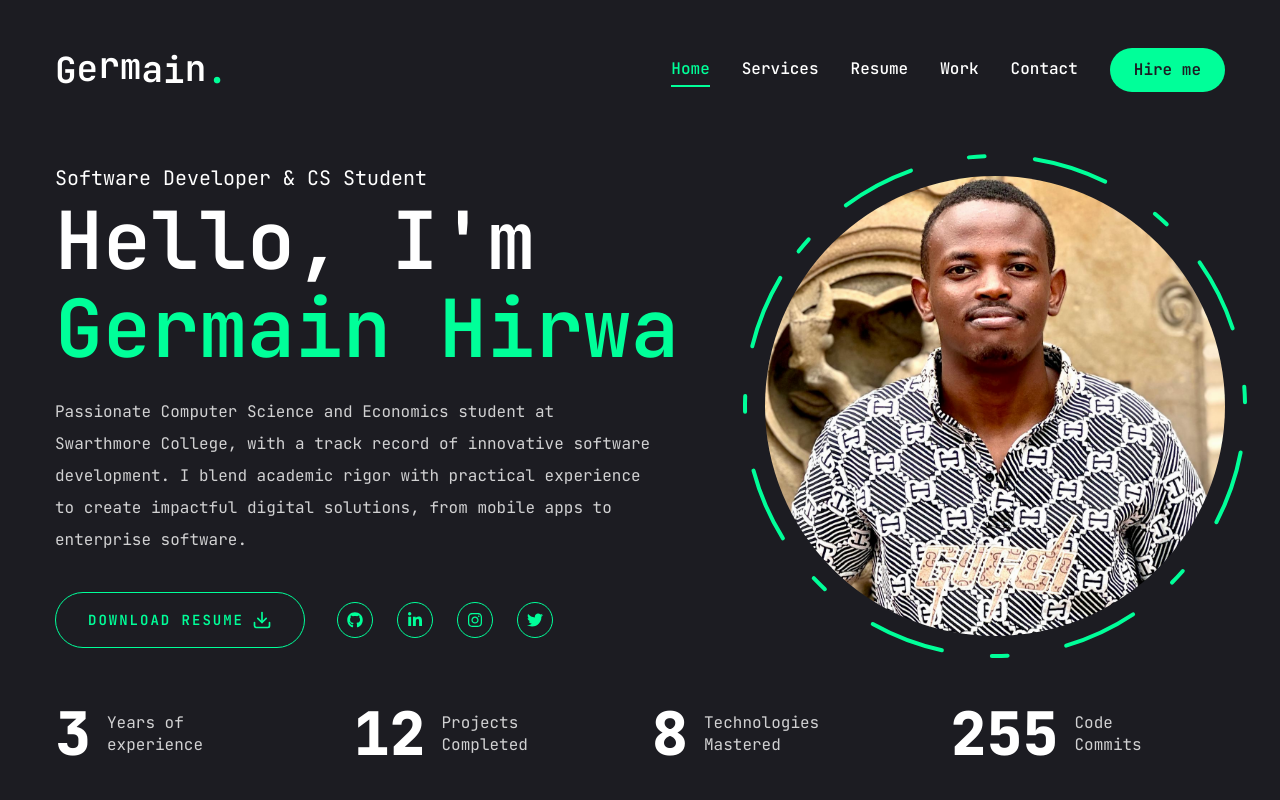
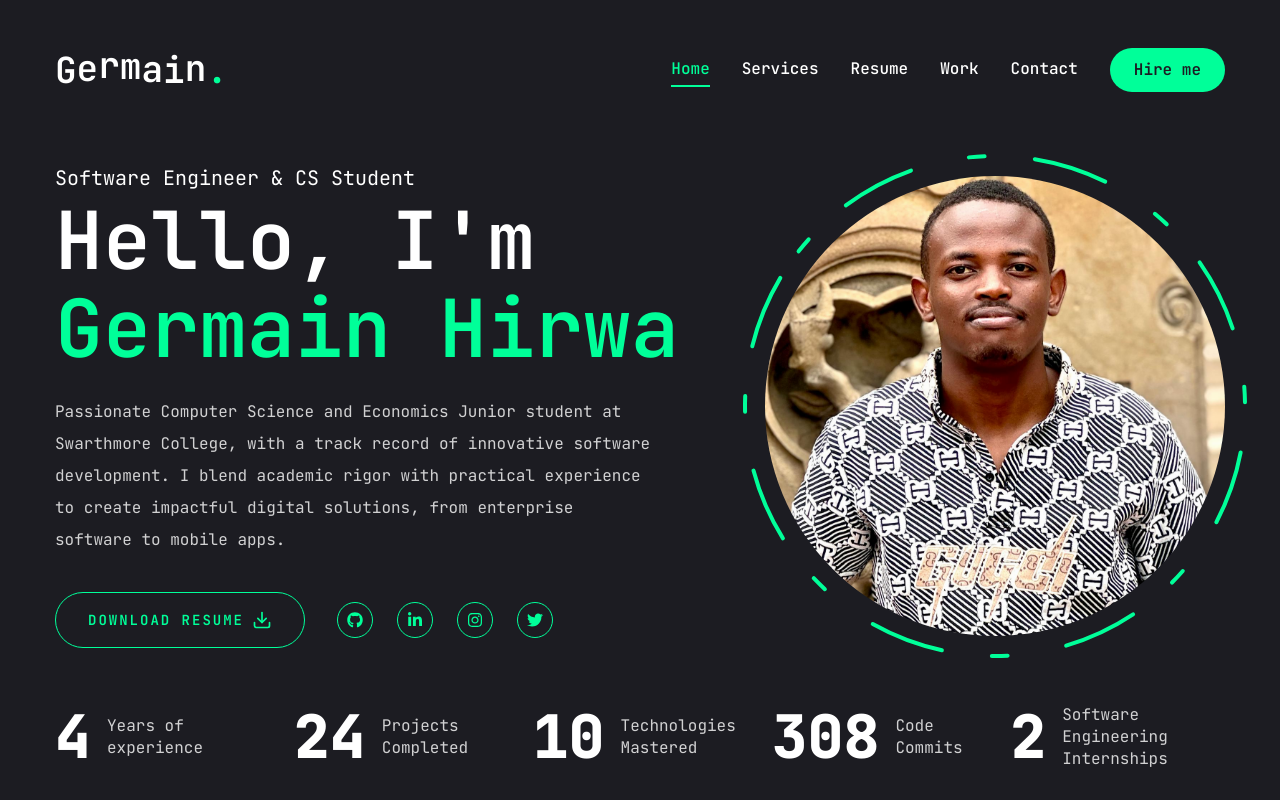
Before and after one commit to germainhirwa/germain-portifolio, a Next.js app: page / in a window 1280 px wide. Built offline with nearby package versions, Linux system fonts and the light colour scheme.

Commit message:
a little bit update

```diff
--- a/app/contact/page.jsx
+++ b/app/contact/page.jsx
@@ -25,7 +25,7 @@ const info = [
     {
         icon: <FaEnvelope />,
         title: "Email",
-        description: "ghirwa1@swarthmore.edu",
+        description: "higermain1@gmail.com",
     },
     {
         icon: <FaMapMarkerAlt />,
--- a/app/page.jsx
+++ b/app/page.jsx
@@ -13,15 +13,15 @@ const Home = () => {
         <div className="flex flex-col xl:flex-row items-center justify-between xl:pt-6 xl:pb-14">
           {/* text */}
           <div className="text-center xl:text-left order-2 xl:order-none">
-            <span className="text-xl">Software Developer & CS Student</span>
+            <span className="text-xl">Software Engineer & CS Student</span>
             <h1 className="h1 mb-6">
               Hello, I'm <br /> <span className="text-accent">Germain Hirwa</span>
             </h1>
             <p className="max-w-[600px] mb-9 text-white/80">
-              Passionate Computer Science and Economics student at Swarthmore College,
+              Passionate Computer Science and Economics Junior student at Swarthmore College,
               with a track record of innovative software development. I blend academic
               rigor with practical experience to create impactful digital solutions,
-              from mobile apps to enterprise software.
+              from enterprise software to mobile apps.
             </p>
             {/* btn and socials */}
             <div className="flex flex-col xl:flex-row items-center gap-8">
--- a/app/resume/page.jsx
+++ b/app/resume/page.jsx
@@ -1,7 +1,7 @@
 "use client";
 import React, { useState, useEffect } from 'react';
 import { FaHtml5, FaCss3, FaJs, FaReact, FaGithub, FaPython, FaNode, FaEye } from "react-icons/fa";
-import { SiCplusplus, SiSwift, SiRuby, SiDjango, SiArduino, SiTailwindcss, SiNextdotjs } from "react-icons/si";
+import { SiCplusplus, SiSwift, SiRuby, SiDjango, SiArduino, SiApachekafka, SiApachesolr, SiTailwindcss, SiNextdotjs } from "react-icons/si";
 import { Tabs, TabsList, TabsTrigger, TabsContent } from "@/components/ui/tabs";
 import { Tooltip, TooltipContent, TooltipProvider, TooltipTrigger } from "@/components/ui/tooltip";
 import { ScrollArea } from "@/components/ui/scroll-area";
@@ -18,7 +18,7 @@ const about = {
         { fieldName: "Experience", fieldValue: "3+ Years" },
         { fieldName: "GitHub", fieldValue: "germainhirwa" },
         { fieldName: "Nationality", fieldValue: "Rwandan" },
-        { fieldName: "Email", fieldValue: "ghirwa1@swarthmore.edu" },
+        { fieldName: "Email", fieldValue: "higermain1@gmail.com" },
         { fieldName: "Education", fieldValue: "Swarthmore College" },
         { fieldName: "Language", fieldValue: "English, French & Swahili" },
     ]
@@ -30,6 +30,11 @@ const experience = {
     title: "My experience",
     description: "A track record of impactful roles in software engineering and IT, demonstrating skills in various programming languages and technologies.",
     items: [
+        {
+            company: "Software Engineer Intern",
+            position: "Bloomberg L.P",
+            duration: "June 2025 - August 2025",
+        },
         {
             company: "Swarthmore's Information Technology Services (ITS)",
             position: "IT Student Associate (ITSA)",
@@ -111,10 +116,12 @@ const skills = {
         { icon: <SiCplusplus />, name: "C++" },
         { icon: <FaJs />, name: "JavaScript" },
         { icon: <SiSwift />, name: "Swift" },
+        { icon: <SiApachekafka />, name: "Apache Kafka" },
+        { icon: <SiApachesolr />, name: "Apache Solr" },
+        { icon: <FaGithub />, name: "Git/GitHub" },
         { icon: <SiRuby />, name: "Ruby" },
         { icon: <FaHtml5 />, name: "HTML5" },
         { icon: <FaCss3 />, name: "CSS3" },
-        { icon: <FaGithub />, name: "Git/GitHub" },
         { icon: <SiDjango />, name: "Django" },
         { icon: <FaReact />, name: "React" },
         { icon: <FaNode />, name: "Node.js" },
--- a/components/Stats.jsx
+++ b/components/Stats.jsx
@@ -5,20 +5,24 @@ import CountUp from "react-countup";
 
 const stats = [
     {
-        num: 3,
+        num: 4,
         text: "Years of experience",
     },
     {
-        num: 12,
+        num: 24,
         text: "Projects Completed",
     },
     {
-        num: 8,
+        num: 10,
         text: "Technologies Mastered",
     },
     {
-        num: 257,
+        num: 310,
         text: "Code Commits",
+    },
+    {
+        num: 2,
+        text: "Software Engineering Internships",
     },
 ]
 
```
